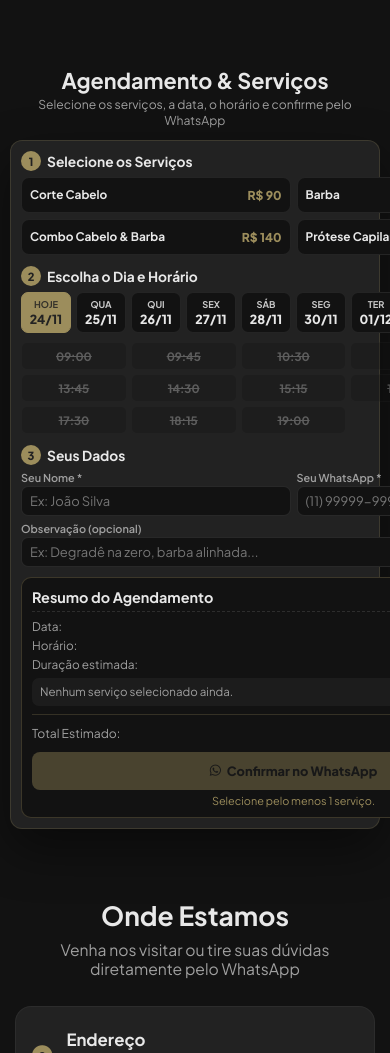
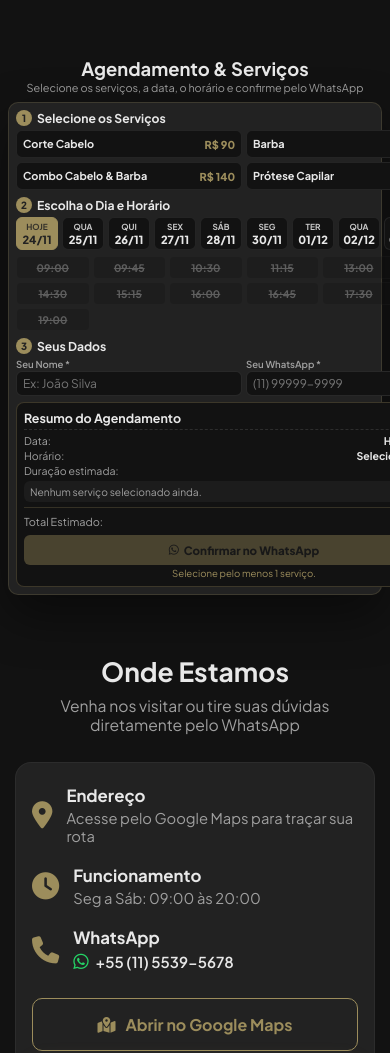
Before and after one commit to marechalmelvin71-design/goldens, a plain HTML site: page index.html in a window 390 px wide. Shown: the part 3198-4251 px from the top of the page. Drawn offline with Linux system fonts and the light colour scheme.

Commit message:
Add files via upload

```diff
--- a/index.html
+++ b/index.html
@@ -1062,8 +1062,8 @@
         @media (max-width: 920px) {
             .booking-wrapper {
                 grid-template-columns: 1fr;
-                padding: 16px 12px;
-                gap: 14px;
+                padding: 12px 10px;
+                gap: 10px;
             }
             .booking-summary {
                 position: static;
@@ -1161,183 +1161,187 @@
                 font-size: 0.9rem;
             }
 
-            /* AGENDAMENTO BEM COMPACTO NO MOBILE */
+            /* AGENDAMENTO SUPER PEQUENO NO MOBILE */
             #agendamento.section-container {
-                padding: 24px 10px;
+                padding: 14px 8px;
             }
 
             #agendamento .section-title {
-                margin-bottom: 12px;
+                margin-bottom: 8px;
             }
 
             #agendamento .section-title h2 {
-                font-size: 1.35rem;
-                margin-bottom: 2px;
+                font-size: 1.15rem;
+                margin-bottom: 1px;
             }
 
             #agendamento .section-title p {
+                font-size: 0.68rem;
+            }
+
+            .booking-wrapper {
+                padding: 7px;
+                gap: 6px;
+                border-radius: 10px;
+            }
+
+            .booking-step {
+                margin-bottom: 7px;
+            }
+
+            .step-header {
+                gap: 5px;
+                margin-bottom: 4px;
+            }
+
+            .step-number {
+                width: 16px;
+                height: 16px;
+                font-size: 0.62rem;
+            }
+
+            .step-header h3 {
                 font-size: 0.76rem;
-            }
-
-            .booking-wrapper {
-                padding: 10px;
-                gap: 10px;
-                border-radius: 12px;
-            }
-
-            .booking-step {
-                margin-bottom: 11px;
-            }
-
-            .step-header {
-                gap: 6px;
-                margin-bottom: 6px;
-            }
-
-            .step-number {
-                width: 20px;
-                height: 20px;
-                font-size: 0.7rem;
-            }
-
-            .step-header h3 {
-                font-size: 0.86rem;
             }
 
             .booking-services-grid {
                 grid-template-columns: 1fr 1fr;
-                gap: 6px;
+                gap: 4px;
             }
 
             .service-option {
-                padding: 7px 8px;
-                min-height: 36px;
+                padding: 4px 6px;
+                min-height: 28px;
+                border-radius: 6px;
+                gap: 3px;
+            }
+
+            .service-option-info h4 {
+                font-size: 0.68rem;
+                line-height: 1.1;
+            }
+
+            .service-option-price {
+                font-size: 0.68rem;
+            }
+
+            .dates-scroller {
+                gap: 4px;
+                margin-bottom: 4px;
+                padding-bottom: 2px;
+            }
+
+            .date-pill {
+                min-width: 42px;
+                padding: 3px 3px;
+                border-radius: 6px;
+            }
+
+            .date-pill .day-name {
+                font-size: 0.52rem;
+            }
+
+            .date-pill .day-num {
+                font-size: 0.7rem;
+                margin-top: 0;
+            }
+
+            .times-grid {
+                grid-template-columns: repeat(6, 1fr);
+                gap: 3px;
+            }
+
+            .time-slot {
+                padding: 3px 1px;
+                min-height: 23px;
+                font-size: 0.65rem;
+                border-radius: 5px;
+            }
+
+            .client-inputs {
+                grid-template-columns: 1fr 1fr;
+                gap: 4px;
+            }
+
+            .input-group.full {
+                display: none;
+            }
+
+            .input-group {
+                gap: 1px;
+            }
+
+            .input-group label {
+                font-size: 0.6rem;
+            }
+
+            .input-group input {
+                padding: 4px 6px;
+                font-size: 12px;
+                border-radius: 6px;
+            }
+
+            .booking-summary {
+                padding: 7px;
                 border-radius: 8px;
-                gap: 4px;
-            }
-
-            .service-option-info h4 {
-                font-size: 0.74rem;
-                line-height: 1.15;
-            }
-
-            .service-option-price {
-                font-size: 0.76rem;
-            }
-
-            .dates-scroller {
-                gap: 5px;
-                margin-bottom: 6px;
+            }
+
+            .summary-badge {
+                display: none;
+            }
+
+            .booking-summary h3 {
+                font-size: 0.78rem;
+                margin-bottom: 4px;
                 padding-bottom: 3px;
             }
 
-            .date-pill {
-                min-width: 50px;
-                padding: 5px 4px;
-                border-radius: 7px;
-            }
-
-            .date-pill .day-name {
-                font-size: 0.58rem;
-            }
-
-            .date-pill .day-num {
-                font-size: 0.78rem;
-                margin-top: 1px;
-            }
-
-            .times-grid {
-                grid-template-columns: repeat(5, 1fr);
-                gap: 4px;
-            }
-
-            .time-slot {
-                padding: 5px 2px;
-                min-height: 28px;
+            .summary-row {
+                margin-bottom: 2px;
+                font-size: 0.66rem;
+            }
+
+            .summary-services-list {
+                padding: 4px 6px;
+                margin: 4px 0 5px;
+                min-height: 20px;
+                border-radius: 6px;
+            }
+
+            .summary-services-list p {
+                font-size: 0.64rem;
+            }
+
+            .summary-service-item {
+                font-size: 0.66rem;
+                margin-bottom: 1px;
+            }
+
+            .summary-total-box {
+                padding-top: 4px;
+                margin-bottom: 5px;
+            }
+
+            .summary-total-box span {
+                font-size: 0.68rem;
+            }
+
+            .summary-total-box strong {
+                font-size: 0.92rem;
+            }
+
+            .btn-confirm-booking {
+                padding: 6px 8px;
+                min-height: 30px;
                 font-size: 0.72rem;
                 border-radius: 6px;
-            }
-
-            .client-inputs {
-                grid-template-columns: 1fr 1fr;
-                gap: 6px;
-            }
-
-            .input-group {
-                gap: 2px;
-            }
-
-            .input-group label {
-                font-size: 0.68rem;
-            }
-
-            .input-group input {
-                padding: 6px 8px;
-                font-size: 13px;
-                border-radius: 7px;
-            }
-
-            .booking-summary {
-                padding: 10px;
-                border-radius: 10px;
-            }
-
-            .summary-badge {
-                display: none;
-            }
-
-            .booking-summary h3 {
-                font-size: 0.9rem;
-                margin-bottom: 7px;
-                padding-bottom: 5px;
-            }
-
-            .summary-row {
-                margin-bottom: 4px;
-                font-size: 0.74rem;
-            }
-
-            .summary-services-list {
-                padding: 6px 8px;
-                margin: 6px 0 8px;
-                min-height: 28px;
-                border-radius: 7px;
-            }
-
-            .summary-services-list p {
-                font-size: 0.72rem;
-            }
-
-            .summary-service-item {
-                font-size: 0.74rem;
-                margin-bottom: 2px;
-            }
-
-            .summary-total-box {
-                padding-top: 7px;
-                margin-bottom: 8px;
-            }
-
-            .summary-total-box span {
-                font-size: 0.76rem;
-            }
-
-            .summary-total-box strong {
-                font-size: 1.08rem;
-            }
-
-            .btn-confirm-booking {
-                padding: 9px;
-                min-height: 38px;
-                font-size: 0.8rem;
-                border-radius: 8px;
-                gap: 6px;
+                gap: 5px;
             }
 
             .booking-feedback {
-                margin-top: 4px;
-                font-size: 0.68rem;
-                min-height: 12px;
+                margin-top: 2px;
+                font-size: 0.6rem;
+                min-height: 10px;
             }
 
             .contact-card {
```
